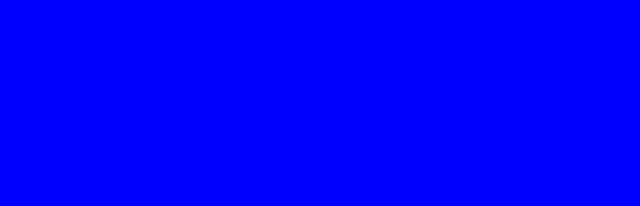
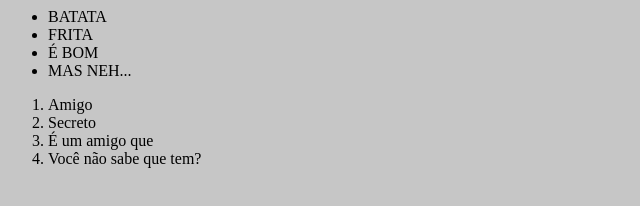
Before and after one commit to DavidMasschmann/DavidMasschmann.github.io, a plain HTML site: page amigo_secreto/index.html in a window 1280 px wide. Shown: the whole page, without its empty margins (0-640 px from the left). Drawn offline with Linux system fonts and the light colour scheme.

Commit message:
lista na segunda pagina

```diff
--- a/amigo_secreto/index.html
+++ b/amigo_secreto/index.html
@@ -5,17 +5,20 @@
     <body>
         <style>
             body {
-        background-color: blue;
+        background-color: #c6c6c6;
         }
-            h1 {
-                color: white
-            }
-            p {
-                color: white
-            }
         </style>
-        <center>
-
-        </center>
+        <ul>
+            <li>BATATA</li>
+            <li>FRITA</li>
+            <li>É BOM</li>
+            <li>MAS NEH...</li>
+        </ul>
+        <ol>
+            <li>Amigo</li>
+            <li>Secreto</li>
+            <li>É um amigo que</li>
+            <li>Você não sabe que tem?</li>
+        </ol>
     </body>
 </html>
```
